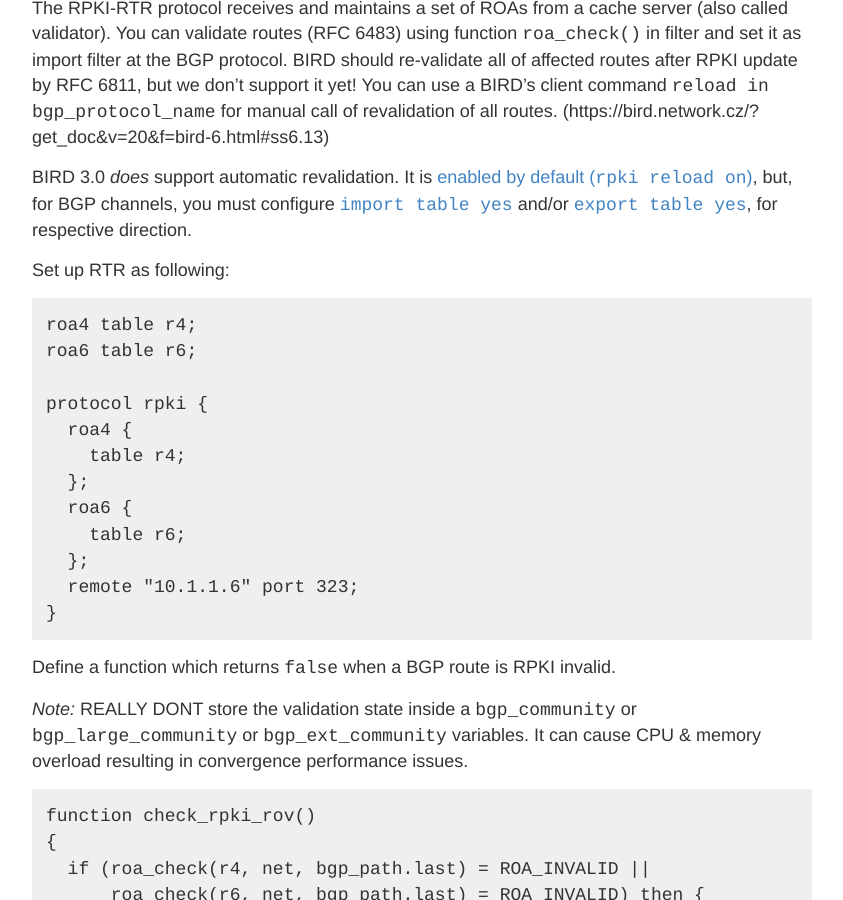
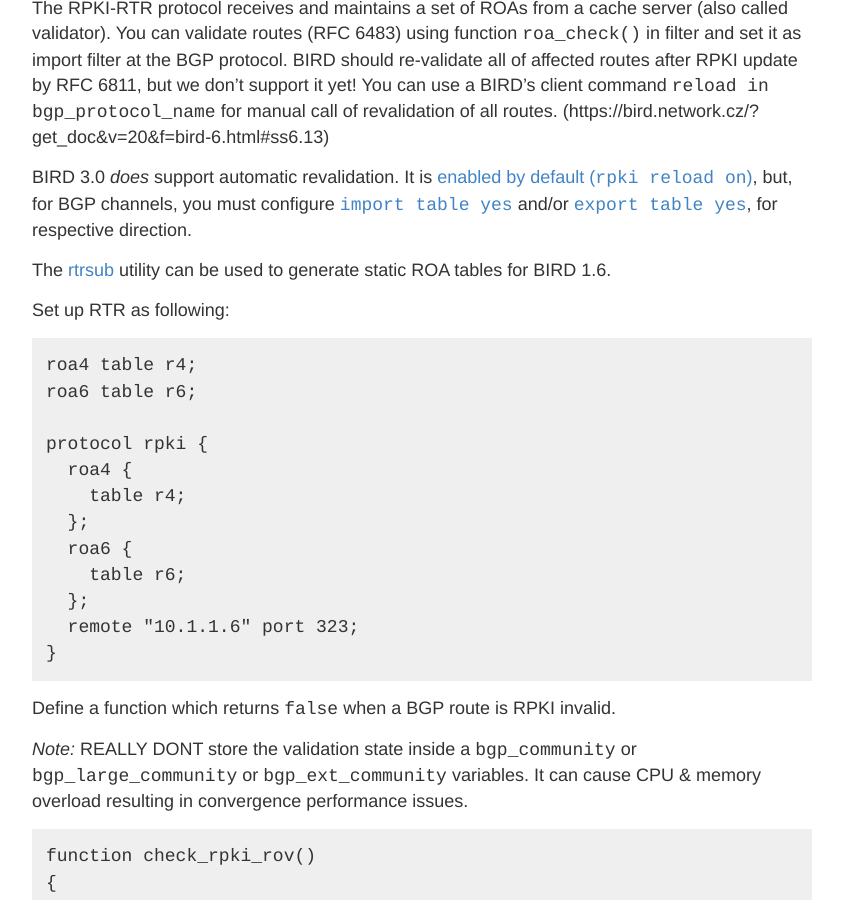
Before and after one commit to NLNOG/bgpfilterguide, a Jekyll site: the page built from guides/reject_invalids.md, in a window 1280 px wide and 900 px high, scrolled down 4567 px. Shown: the whole window, without its empty margins (218-1061 px from the left). Built offline with Jekyll 4.4.1, drawn with Linux system fonts in a browser that asks for light colours.

Commit message:
add rtrsub back

```diff
--- a/guides/reject_invalids.md
+++ b/guides/reject_invalids.md
@@ -159,6 +159,8 @@ BIRD 2.0 supports RTR. However, the current implementation does not perform an a
 (https://bird.network.cz/?get_doc&v=20&f=bird-6.html#ss6.13)
 
 BIRD 3.0 *does*  support automatic revalidation. It is [enabled by default (`rpki reload on`)](https://bird.network.cz/?get_doc&v=30&f=bird.html#toc3.5), but, for BGP channels, you must configure [`import table yes`](https://bird.network.cz/?get_doc&v=30&f=bird-6.html#bgp-import-table) and/or [`export table yes`](https://bird.network.cz/?get_doc&v=30&f=bird-6.html#bgp-export-table), for respective direction.
+
+The [rtrsub](https://github.com/job/rtrsub) utility can be used to generate static ROA tables for BIRD 1.6.
 
 Set up RTR as following:
 
```
